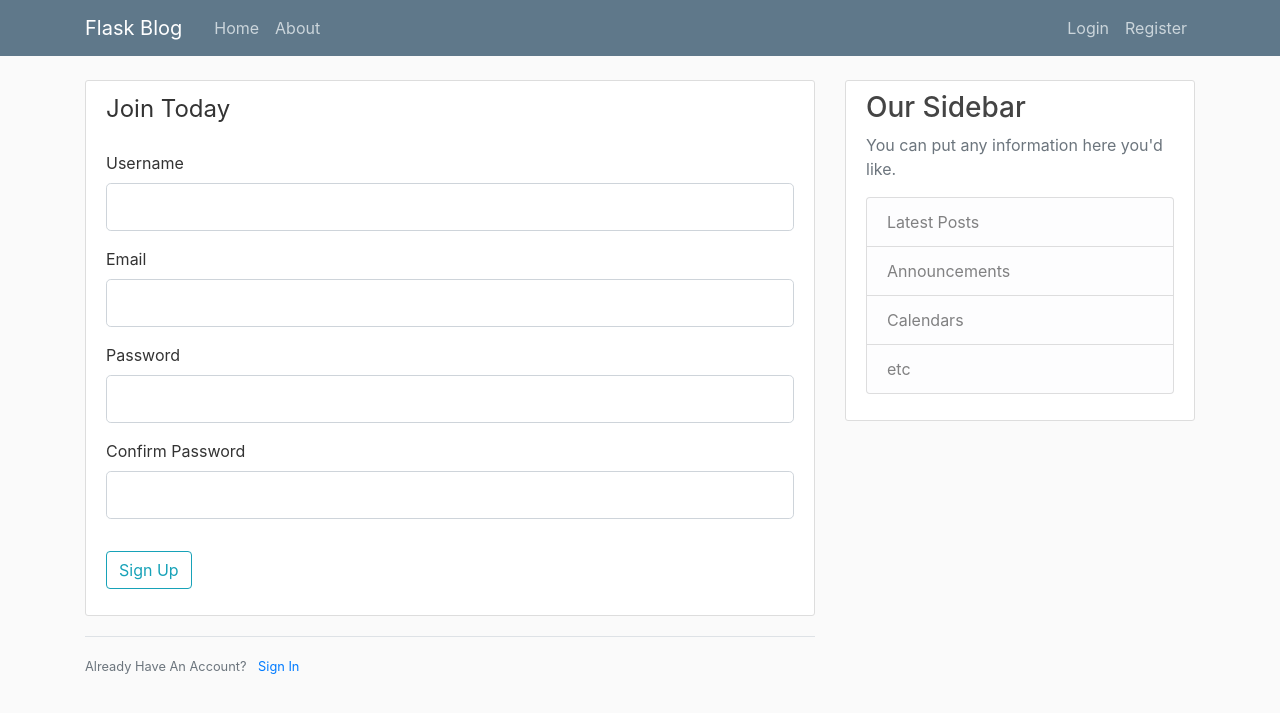
After one commit to Dorostkar/Flask-Blog, a Flask app: page /register in a window 1280 px wide. The commit adds this page. Shown: the top 713 px of the page. Run offline with Flask 2, Linux system fonts and the light colour scheme; some libraries are stand-ins or nearby versions.

Commit message:
from added

```diff
--- a/flaskblog.py
+++ b/flaskblog.py
@@ -1,5 +1,8 @@
-from flask import Flask,render_template,url_for
+from flask import Flask, render_template, url_for, flash, redirect
+from forms import RegistrationForm, LoginForm
 app = Flask(__name__)
+
+app.config['SECRET_KEY'] = '5cdcb08b231e45dcfe1be941de3b572a' #secrets.token_hex(16)
 
 posts=[
     {
@@ -25,5 +28,18 @@ def home():
 def about():
     return render_template("about.html",title='About')
 
+@app.route("/register", methods=['GET','POST'])
+def register():
+    form = RegistrationForm()
+    if form.validate_on_submit():
+        flash(f'Account created for {form.username.data}!', 'success')
+        return redirect(url_for('home'))
+    return render_template('register.html', title='Register', form=form)
+
+@app.route("/login")
+def login():
+    form = LoginForm()
+    return render_template('login.html', title='Login', form=form)
+
 if __name__ == '__main__':
     app.run(debug=True)
--- /dev/null
+++ b/forms.py
@@ -0,0 +1,16 @@
+from flask_wtf import FlaskForm
+from wtforms import StringField, PasswordField, SubmitField, BooleanField
+from wtforms.validators import DataRequired, Length, Email, EqualTo
+
+class RegistrationForm(FlaskForm):
+    username = StringField("Username", validators=[DataRequired(), Length(min=2, max=20)])
+    email = StringField("Email", validators=[DataRequired(), Email()])
+    password = PasswordField("Password", validators=[DataRequired()])
+    confirm_password = PasswordField("Confirm Password", validators=[DataRequired(), EqualTo("password")])
+    submit = SubmitField("Sign Up")
+
+class LoginForm(FlaskForm):
+    email = StringField("Email", validators=[DataRequired(), Email()])
+    password = PasswordField("Password", validators=[DataRequired()])
+    remember = BooleanField('Remember me')
+    submit = SubmitField("Login")
--- a/templates/layout.html
+++ b/templates/layout.html
@@ -38,7 +38,16 @@
         <main role="main" class="container">
             <div class="row">
                 <div class="col-md-8">
-                {% block content %}{% endblock %}
+                    {% with messages = get_flashed_messages( with_categories = true) %}
+                        {% if messages %}
+                            {% for category, message in messages %}
+                                <div class="alert alert-{{category}}">
+                                    {{ message }}
+                                </div>
+                            {% endfor %}
+                        {% endif %}
+                    {% endwith %}
+                    {% block content %}{% endblock %}
                 </div>
                 <div class="col-md-4">
                     <div class="content-section">
--- /dev/null
+++ b/templates/register.html
@@ -0,0 +1,35 @@
+{% extends "layout.html" %}
+{% block content %}
+   <div class="content-section">
+       <form method="POST" action="">
+            {{ form.hidden_tag() }}
+            <fieldset class="form-group">
+                <legend class="borde-bottom mb-4">Join Today</legend>
+                <div class="form-group">
+                    {{form.username.label(class="form-control-label")}}
+                    {{form.username(class="form-control form-control-lg")}}
+                </div>
+                <div class="form-group">
+                    {{form.email.label(class="form-control-label")}}
+                    {{form.email(class="form-control form-control-lg")}}
+                </div>
+                <div class="form-group">
+                    {{form.password.label(class="form-control-label")}}
+                    {{form.password(class="form-control form-control-lg")}}
+                </div>
+                <div class="form-group">
+                    {{form.confirm_password.label(class="form-control-label")}}
+                    {{form.confirm_password(class="form-control form-control-lg")}}
+                </div>
+            </fieldset>
+            <div class="form-group">
+                {{form.submit(class="btn btn-outline-info")}}
+            </div>
+       </form>
+   </div>
+   <div class="border-top pt-3">
+        <small class="text-muted">
+            Already Have An Account? <a class="ml-2" href="{{url_for('login')}}">Sign In</a> <!--login is function name-->
+        </small>
+   </div>
+{% endblock content%}
```
Also changed, not shown: templates/login.html (added).
